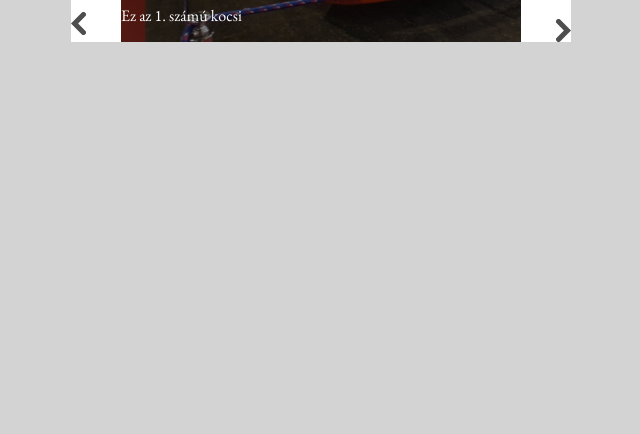
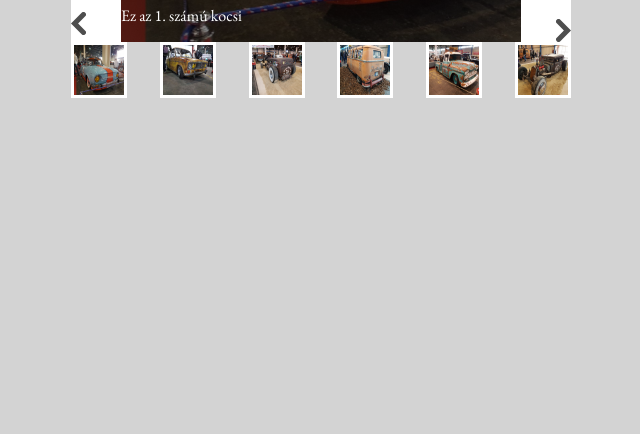
Before and after one commit to szabolegeny93/gf_vegso_projekt, a plain HTML site: page index.html in a window 1280 px wide. Shown: the part 366-800 px from the top of the page, without its empty margins (319-959 px from the left). Drawn offline with nearby package versions, Linux system fonts and the light colour scheme.

Commit message:
negyedik nap

```diff
--- a/index.html
+++ b/index.html
@@ -21,9 +21,7 @@
                 </div>
                 <div class="right_arrow"></div>
             </div>
-        <nav>
-
-        </nav>
+        <div class="thumbnails"></div>
     </main>
     <script src="https://code.jquery.com/jquery-3.6.0.min.js"></script>
     <script src="./script.js"></script>
--- a/script.js
+++ b/script.js
@@ -13,6 +13,7 @@ let loadPhoto = (photoNumber) => {
     $(".photo-description").text(imagesData[currentPhoto].description);
 };
 
+//arrows
 $(".left_arrow").css("background-image", `url("images/arrow.svg")`);
 $(".right_arrow").css("background-image", `url("images/arrow.svg")`);
 
@@ -37,6 +38,20 @@ $(".right_arrow").on("click", () => {
     }
     loadPhoto(currentPhoto);;
 })
+
+//ready
 $(document).ready(function () {
     loadPhoto(currentPhoto);
+    thumbnailsLoad();
 });
+
+//thumbnails
+$(".thumbnails").append($(".box").css("background-image", `url(${imagesData[0].photo})`));
+function thumbnailsLoad(params) {
+};
+
+imagesData.forEach((item, index) =>{
+
+    $(".thumbnails").append(`<div class="box" data-imageNo="${index}"></div>`);
+    $(`.thumbnails>.box[data-imageNo="${index}"]`).css("background-image", `url(${item.photo})`);
+});
--- a/style.css
+++ b/style.css
@@ -50,3 +50,16 @@ main{
     background-color: rgba(10, 5, 5, 0.5);
 
 }
+
+/*thumbnails*/
+.thumbnails{
+    margin:  auto;
+    display: flex;
+    justify-content: space-between;
+}
+.box{
+    width:50px;
+    height:50px;
+    border: 3px solid white;
+    background-size: 50px 50px;
+}
```
